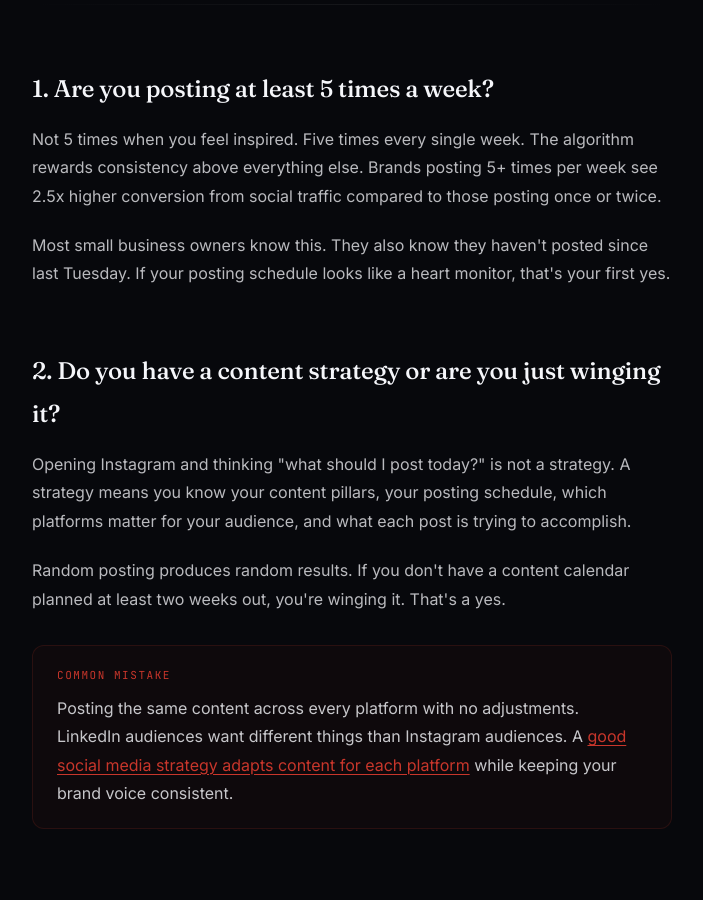
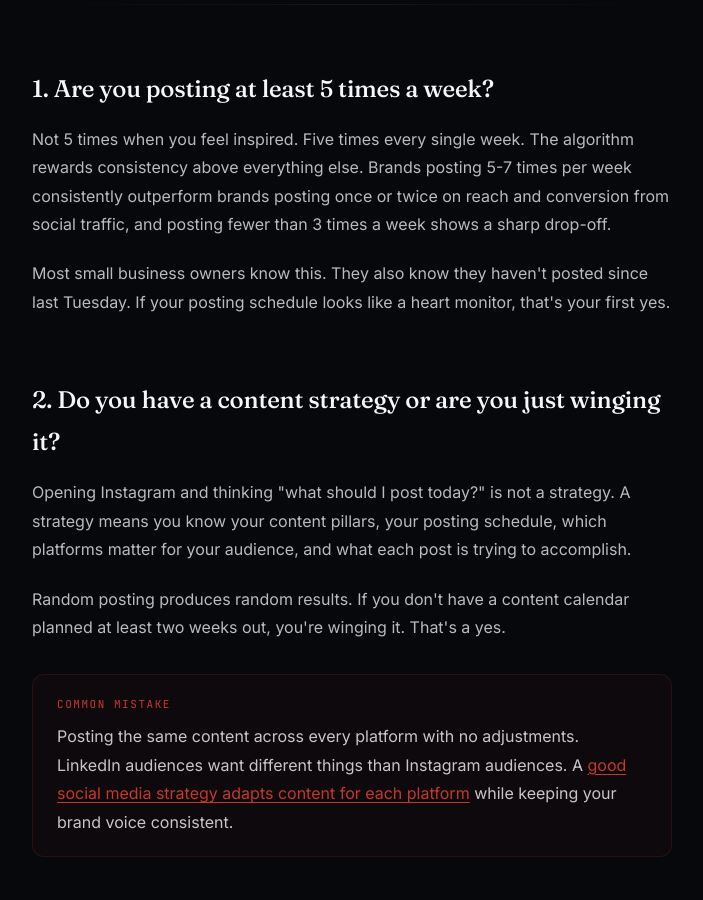
Before and after one commit to dustyboy-23/ventiscale-site, a Next.js app: page /blog/do-i-need-a-social-media-manager in a window 1280 px wide. Shown: the part 1840-2740 px from the top of the page, without its empty margins (288-991 px from the left). Built offline with nearby package versions, Linux system fonts and the light colour scheme; no server answers.

Commit message:
Blog sweep 2A: verify-and-fix (batch 11)

```diff
--- a/app/(marketing)/blog/do-i-need-a-social-media-manager/page.tsx
+++ b/app/(marketing)/blog/do-i-need-a-social-media-manager/page.tsx
@@ -230,9 +230,10 @@ export default async function Post() {
           <h2 id="posting-consistently">1. Are you posting at least 5 times a week?</h2>
           <p>
             Not 5 times when you feel inspired. Five times every single week. The
-            algorithm rewards consistency above everything else. Brands posting 5+
-            times per week see 2.5x higher conversion from social traffic compared to
-            those posting once or twice.
+            algorithm rewards consistency above everything else. Brands posting 5-7
+            times per week consistently outperform brands posting once or twice on
+            reach and conversion from social traffic, and posting fewer than 3 times
+            a week shows a sharp drop-off.
           </p>
           <p>
             Most small business owners know this. They also know they haven&apos;t
```
